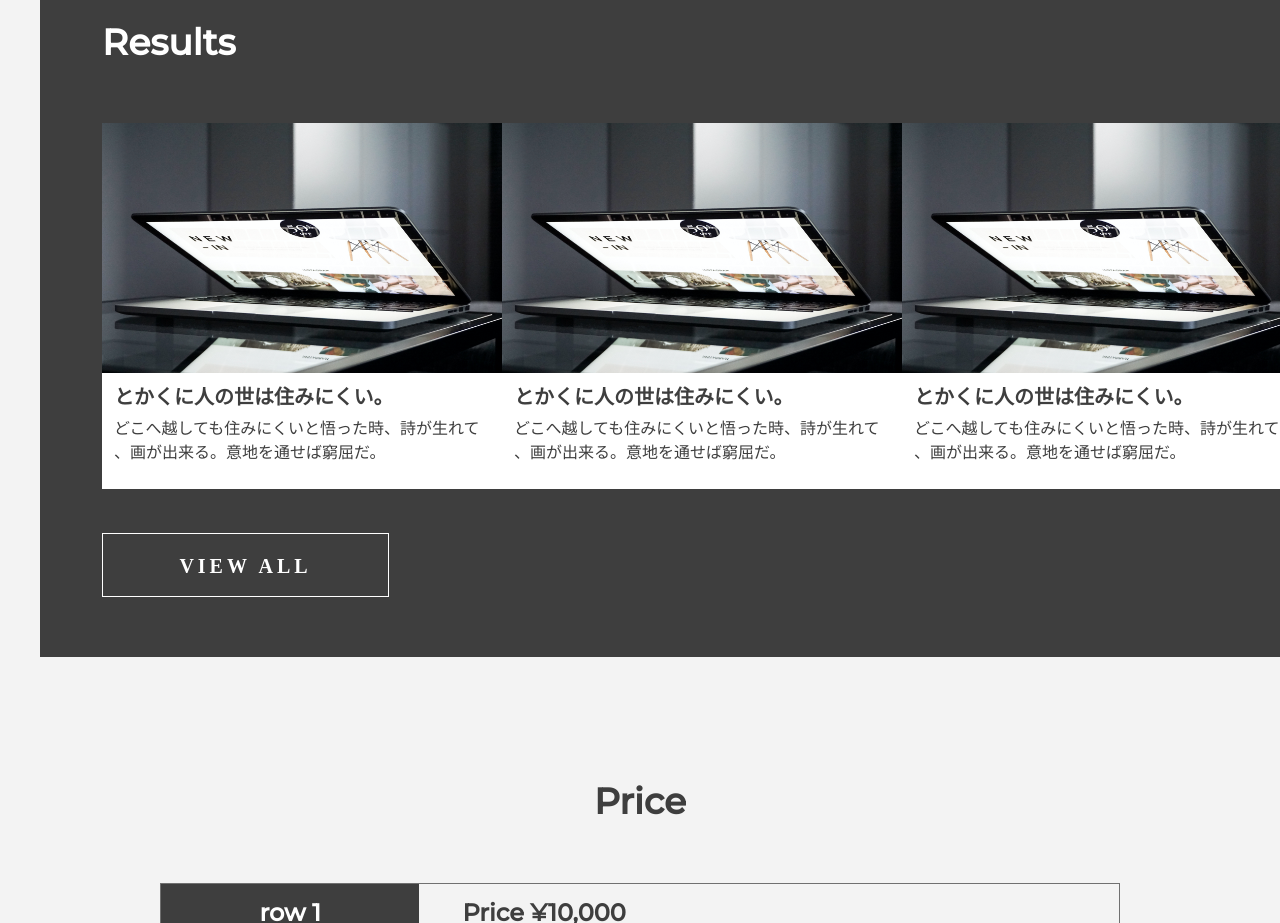
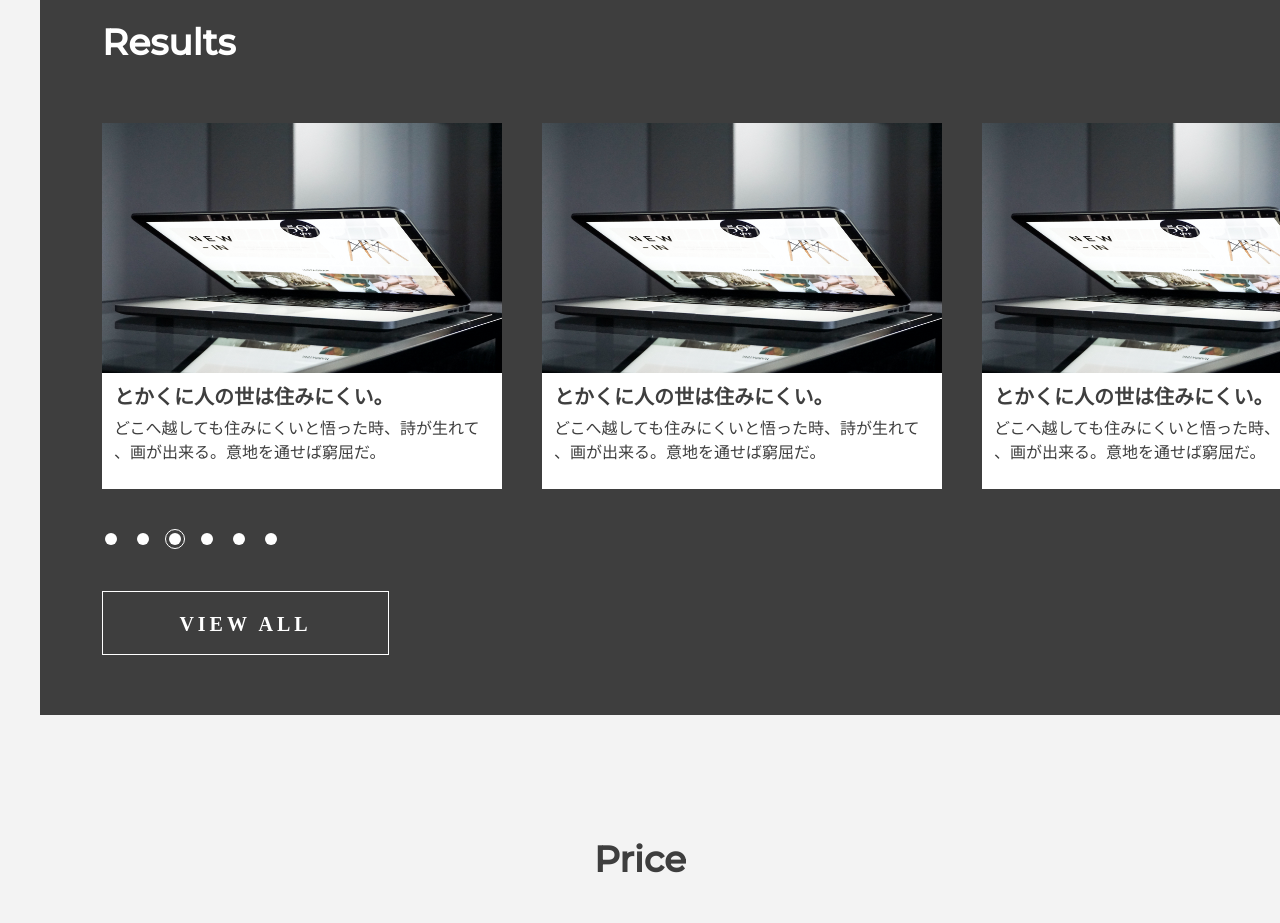
Before and after one commit to daisukeinoue112/daisukeinoue112.github.io, a plain HTML site: page index.html in a window 1280 px wide. Shown: the part 2200-3123 px from the top of the page. Drawn offline with nearby package versions, Linux system fonts and the light colour scheme.

Commit message:
Update index.html

```diff
--- a/index.html
+++ b/index.html
@@ -471,7 +471,7 @@
 
     <script src="https://ajax.googleapis.com/ajax/libs/jquery/3.6.0/jquery.min.js"></script>
     <script src="https://unpkg.com/swiper@7/swiper-bundle.min.js"></script>
-    <script src="/js/script.js"></script>
+    <script src="https://daisukeinoue112.github.io/script.js"></script>
 </body>
 
 </html>
```
